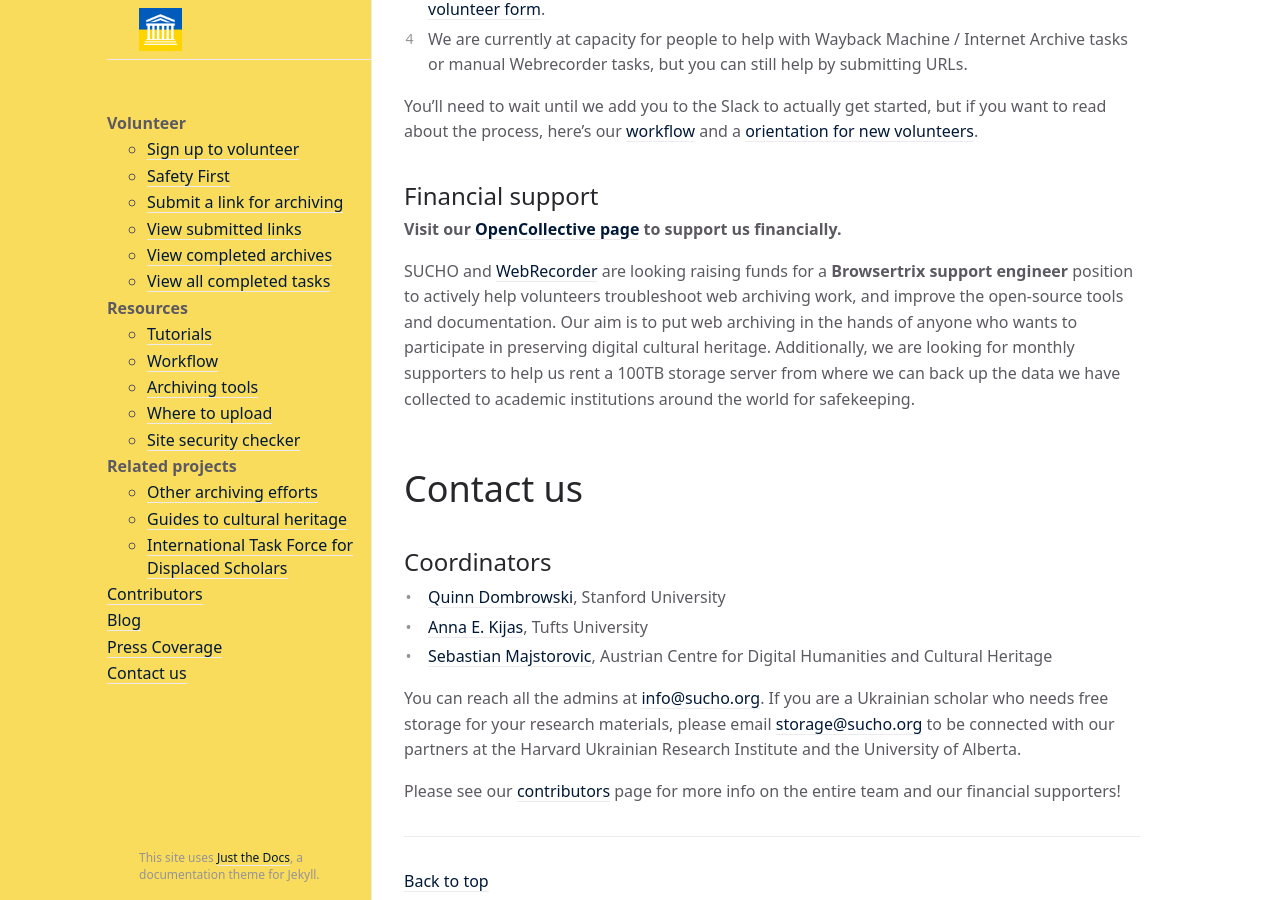
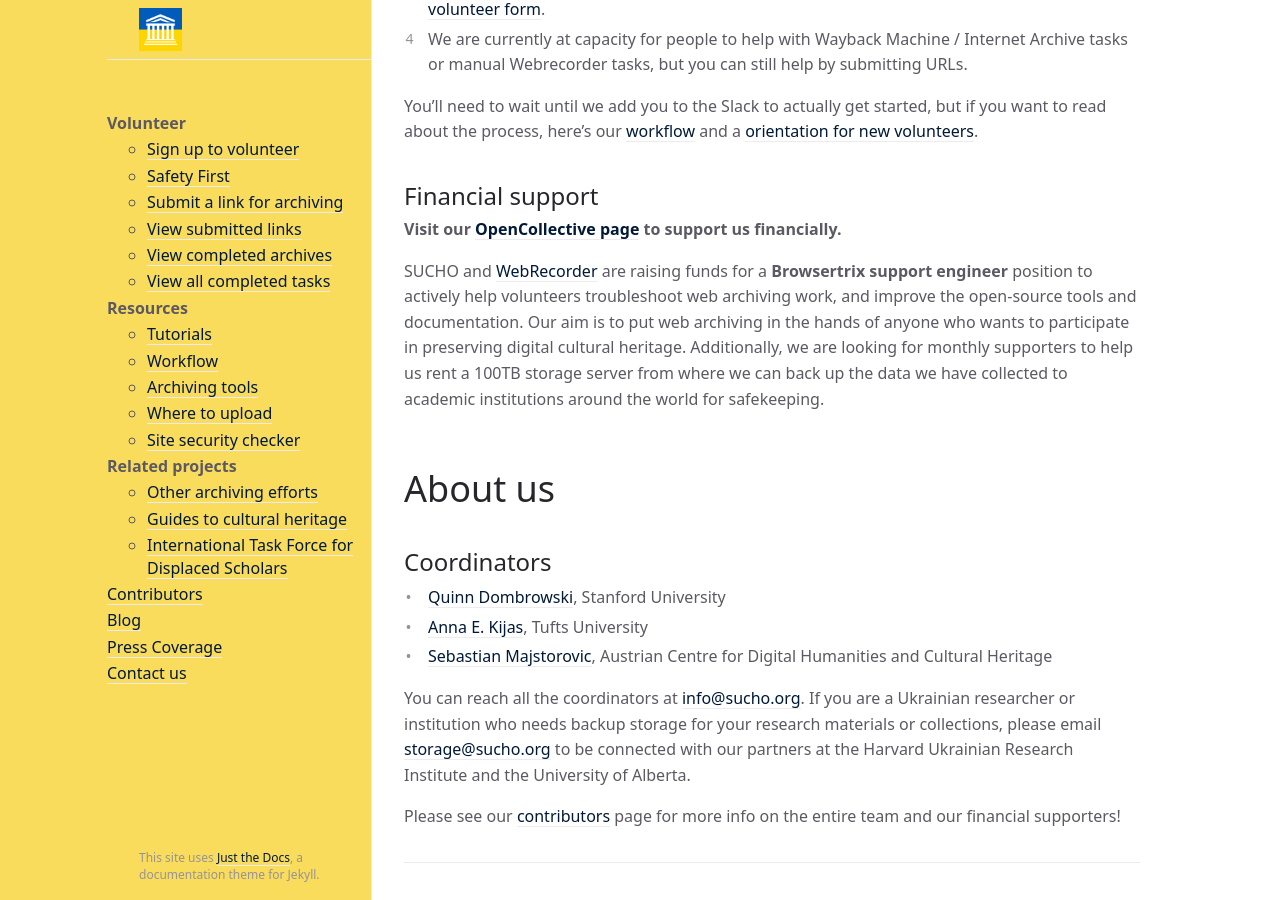
Before and after one commit to sucho-archiving/sucho-archiving.github.io, a Jekyll site: the page built from index.md, in a window 1280 px wide and 900 px high, scrolled down 857 px. Built offline with Jekyll 4.4.1, drawn with Linux system fonts in a browser that asks for light colours.

Commit message:
Corrected typos

```diff
--- a/index.md
+++ b/index.md
@@ -30,16 +30,16 @@
 
 **Visit our [OpenCollective page](https://opencollective.com/sucho) to support us financially.**
 
-SUCHO and [WebRecorder](https://webrecorder.net/) are  looking raising funds for a **Browsertrix support engineer** position to actively help volunteers troubleshoot web archiving work, and improve the open-source tools and documentation. Our aim is to put web archiving in the hands of anyone who wants to participate in preserving digital cultural heritage.
+SUCHO and [WebRecorder](https://webrecorder.net/) are raising funds for a **Browsertrix support engineer** position to actively help volunteers troubleshoot web archiving work, and improve the open-source tools and documentation. Our aim is to put web archiving in the hands of anyone who wants to participate in preserving digital cultural heritage.
 Additionally, we are looking for monthly supporters to help us rent a 100TB storage server from where we can back up the data we have collected to academic institutions around the world for safekeeping.
 
-# Contact us
+# About us
 
 ## Coordinators
 - [Quinn Dombrowski](https://twitter.com/quinnanya), Stanford University
 - [Anna E. Kijas](https://twitter.com/anna_kijas), Tufts University
 - [Sebastian Majstorovic](https://twitter.com/storytracer), Austrian Centre for Digital Humanities and Cultural Heritage
 
-You can reach all the admins at [info@sucho.org](mailto:info@sucho.org). If you are a Ukrainian scholar who needs free storage for your research materials, please email [storage@sucho.org](mailto:storage@sucho.org) to be connected with our partners at the Harvard Ukrainian Research Institute and the University of Alberta.
+You can reach all the coordinators at [info@sucho.org](mailto:info@sucho.org). If you are a Ukrainian researcher or institution who needs backup storage for your research materials or collections, please email [storage@sucho.org](mailto:storage@sucho.org) to be connected with our partners at the Harvard Ukrainian Research Institute and the University of Alberta.
 
 Please see our [contributors](/contributors) page for more info on the entire team and our financial supporters!
```
Also changed, not shown: README.md.
